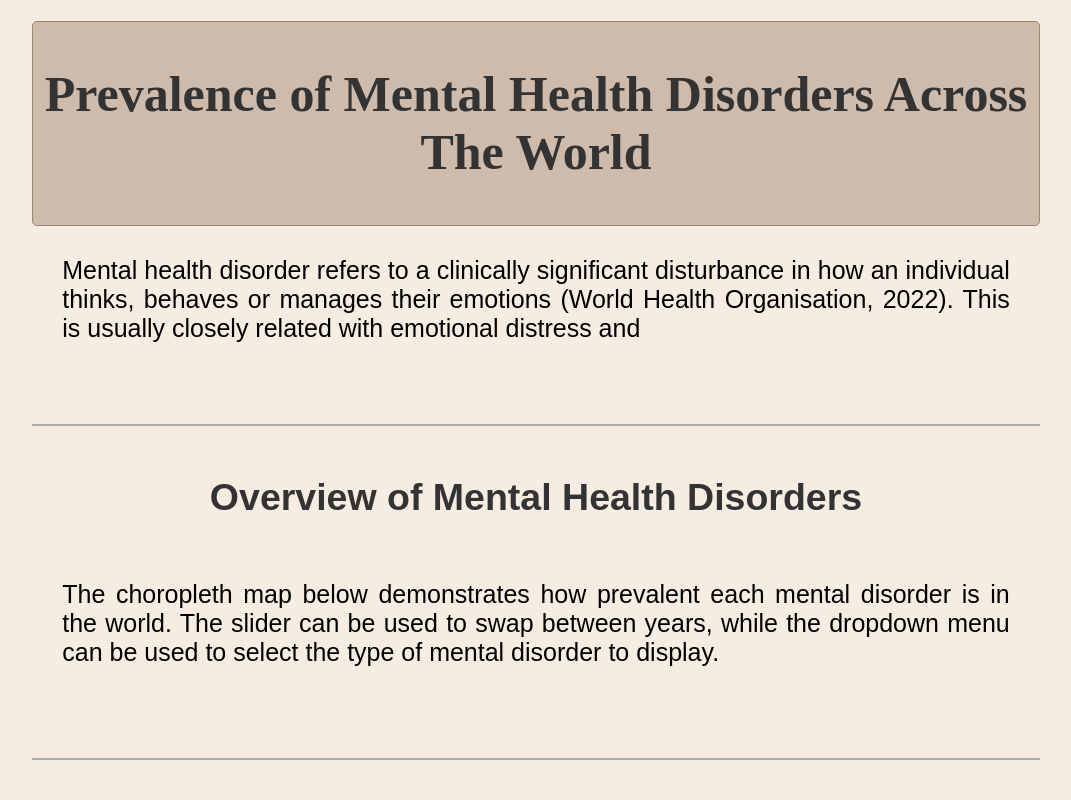
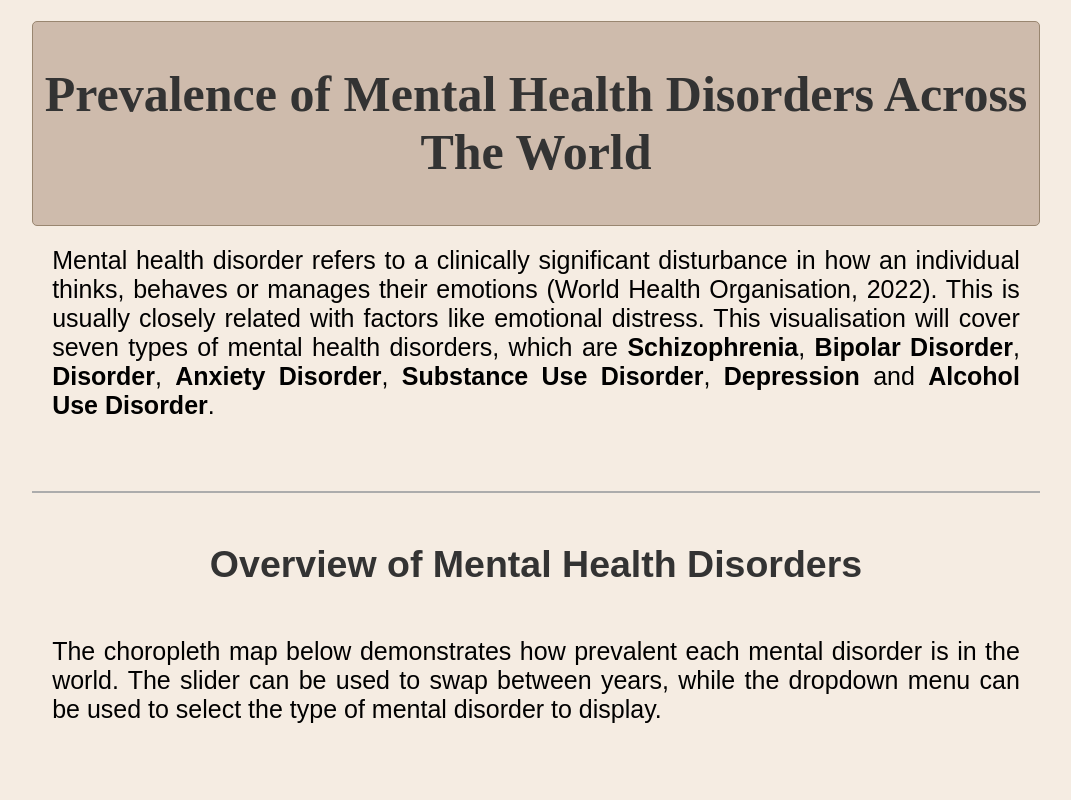
Before and after one commit to yiqiann/yiqiann.github.io, a plain HTML site: page index.html in a window 1280 px wide. Shown: the top 800 px of the page, without its empty margins (104-1175 px from the left). Drawn offline with Linux system fonts and the light colour scheme; a script that the page names is missing.

Commit message:
Updated webpage
forgot to push

```diff
--- a/3179-Assignment2/styles/style.css
+++ b/3179-Assignment2/styles/style.css
@@ -33,7 +33,7 @@ h2, h3 {
     text-align: justify;
     font-family: sans-serif;
     font-size: 25px;
-    padding: 3%;
+    padding: 2%;
 }
 
 .divider {
--- a/index.html
+++ b/index.html
@@ -34,7 +34,9 @@
         <div class="p">
             Mental health disorder refers to a clinically significant disturbance in how an individual
             thinks, behaves or manages their emotions (World Health Organisation, 2022). This is usually
-            closely related with emotional distress and
+            closely related with factors like emotional distress. This visualisation will cover seven types
+            of mental health disorders, which are <b>Schizophrenia</b>, <b>Bipolar Disorder</b>, <b>Disorder</b>,
+            <b>Anxiety Disorder</b>, <b>Substance Use Disorder</b>, <b>Depression</b> and <b>Alcohol Use Disorder</b>.
         </div>
         <hr class="divider">
         <div class="subtitle">
```
